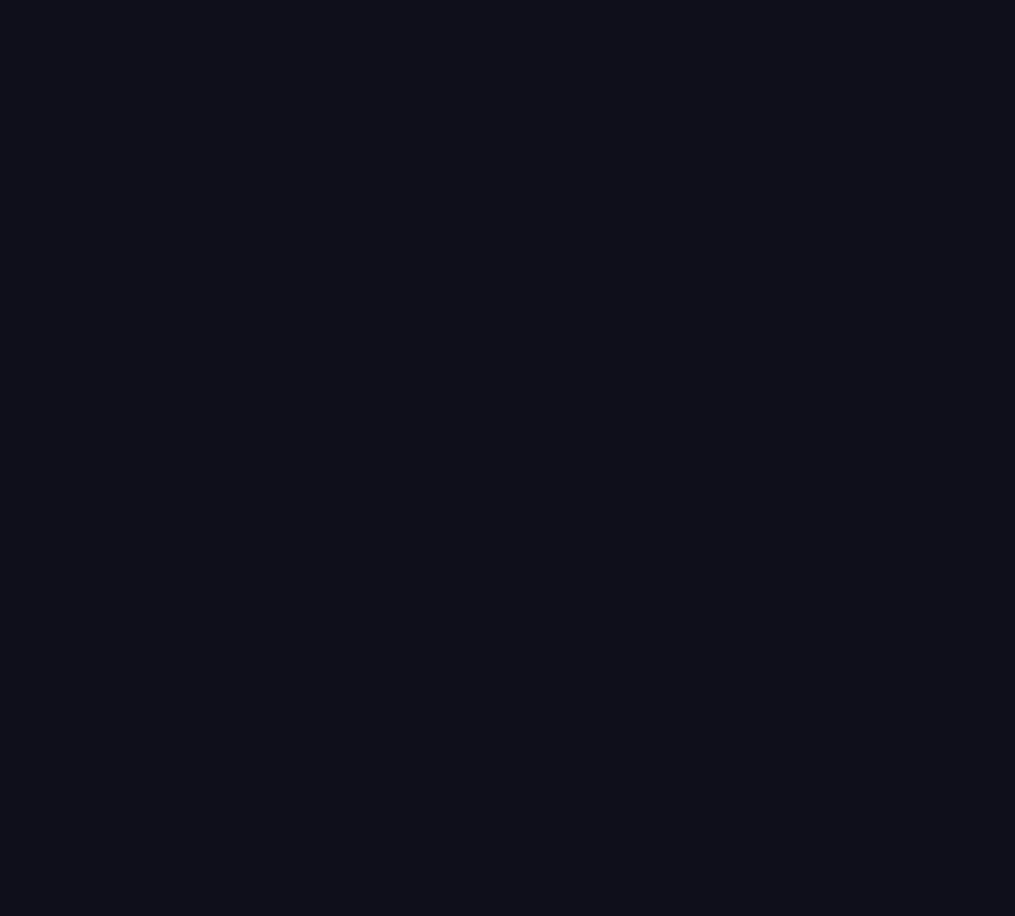
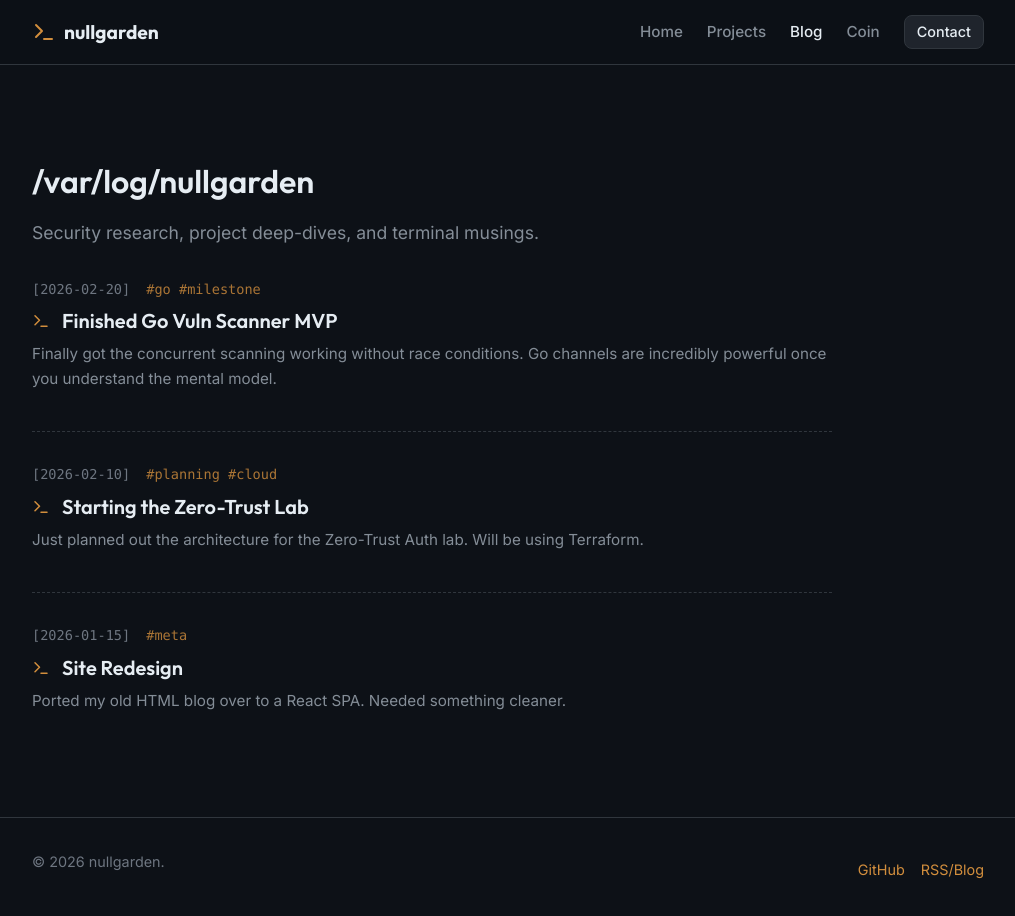
Before and after one commit to luketnc/LukeTaylorPortfolio, a React (Vite) app: page /blog in a window 1280 px wide. Before the commit this address had no page. Shown: the top 916 px of the page, without its empty margins (132-1147 px from the left). Before the commit the page ends 800 px from the top, so only its background shows below. Built offline with nearby package versions, Linux system fonts and the light colour scheme.

Commit message:
Changed blog setup and contact page
CHanged the setup

```diff
--- a/src/App.jsx
+++ b/src/App.jsx
@@ -4,7 +4,8 @@ import Layout from './components/Layout';
 import Home from './pages/Home';
 import ProjectsIndex from './pages/ProjectsIndex';
 import ProjectDetail from './pages/ProjectDetail';
-import Updates from './pages/Updates';
+import Blog from './pages/Blog';
+import BlogPost from './pages/BlogPost';
 import Coin from './pages/Coin';
 import Contact from './pages/Contact';
 
@@ -16,7 +17,8 @@ function App() {
           <Route index element={<Home />} />
           <Route path="projects" element={<ProjectsIndex />} />
           <Route path="projects/:slug" element={<ProjectDetail />} />
-          <Route path="updates" element={<Updates />} />
+          <Route path="blog" element={<Blog />} />
+          <Route path="blog/:slug" element={<BlogPost />} />
           <Route path="coin" element={<Coin />} />
           <Route path="contact" element={<Contact />} />
         </Route>
--- /dev/null
+++ b/src/components/BlogPreview.jsx
@@ -0,0 +1,26 @@
+import { Link } from 'react-router-dom';
+import { Terminal } from 'lucide-react';
+
+export default function BlogPreview({ post }) {
+    const formattedDate = new Date(post.date).toISOString().split('T')[0]; // Format: YYYY-MM-DD
+
+    return (
+        <article className="blog-preview-item">
+            <div className="blog-preview-meta">
+                <span className="blog-preview-date">[{formattedDate}]</span>
+                {post.tags && (
+                    <span className="blog-preview-tags">
+                        {post.tags.map(tag => `#${tag.toLowerCase()}`).join(' ')}
+                    </span>
+                )}
+            </div>
+
+            <h3 className="blog-preview-title">
+                <Terminal size={18} className="blog-prompt-icon" />
+                <Link to={`/blog/${post.slug}`}>{post.title}</Link>
+            </h3>
+
+            <p className="blog-preview-excerpt">{post.excerpt}</p>
+        </article>
+    );
+}
--- a/src/components/Footer.jsx
+++ b/src/components/Footer.jsx
@@ -9,7 +9,7 @@ export default function Footer() {
                     <div className="footer-links">
                         {/* Keeping it pseudonymous as requested */}
                         <a href="https://github.com" target="_blank" rel="noopener noreferrer">GitHub</a>
-                        <a href="/updates">RSS/Updates</a>
+                        <a href="/blog">RSS/Blog</a>
                     </div>
                 </div>
             </div>
--- a/src/components/Navbar.jsx
+++ b/src/components/Navbar.jsx
@@ -9,7 +9,7 @@ export default function Navbar() {
   const links = [
     { name: 'Home', path: '/' },
     { name: 'Projects', path: '/projects' },
-    { name: 'Updates', path: '/updates' },
+    { name: 'Blog', path: '/blog' },
     { name: 'Coin', path: '/coin' },
   ];
 
--- a/src/data/mockData.js
+++ b/src/data/mockData.js
@@ -421,28 +421,34 @@ export const projectsData = [
     ...pgpKey
 ];
 
-export const updatesData = [
+export const blogData = [
     {
-        id: "update-1",
+        id: "post-1",
+        slug: "finished-go-vuln-scanner",
         date: "2026-02-20",
         title: "Finished Go Vuln Scanner MVP",
-        body: "Finally got the concurrent scanning working without race conditions. Go channels are incredibly powerful once you understand the mental model. Next step: writing tests.",
+        excerpt: "Finally got the concurrent scanning working without race conditions. Go channels are incredibly powerful once you understand the mental model.",
+        content: `Finally got the concurrent scanning working without race conditions. Go channels are incredibly powerful once you understand the mental model. Next step: writing tests.\n\n## The Problem\nWhen dealing with scaling out network sweeps, waiting on blocking IO sequentially is brutal.\n\n### The Solution\nUsing standard Go primitives like WaitGroups and Channels allows for effortless concurrent executions without race-condition panics... if you do it right. Here is a sample metric:\n- Sequential: 120s\n- Concurrent (10 workers): 14s\n\nNot bad for a weekend project.`,
         tags: ["Go", "Milestone"],
         relatedProjectSlug: "vuln-scanner-go"
     },
     {
-        id: "update-2",
+        id: "post-2",
+        slug: "starting-zero-trust-lab",
         date: "2026-02-10",
         title: "Starting the Zero-Trust Lab",
-        body: "Just planned out the architecture for the Zero-Trust Auth lab. Will be using Terraform to make it easily reproducible. Planning to focus heavily on AWS IAM permissions boundaries.",
+        excerpt: "Just planned out the architecture for the Zero-Trust Auth lab. Will be using Terraform.",
+        content: `Just planned out the architecture for the Zero-Trust Auth lab. Will be using Terraform to make it easily reproducible. Planning to focus heavily on AWS IAM permissions boundaries.\n\nI want to simulate 3 distinct attack paths:\n1. SSRF to Instance Metadata\n2. Over-permissive S3 Bucket Policy\n3. Token theft via compromised local machine\n\nI'll be publishing the IAC scripts soon.`,
         tags: ["Planning", "Cloud"],
         relatedProjectSlug: "auth-lab-infra"
     },
     {
-        id: "update-3",
+        id: "post-3",
+        slug: "site-redesign-react",
         date: "2026-01-15",
         title: "Site Redesign",
-        body: "Ported my old HTML blog over to a React SPA. Needed something cleaner that reflected my focus better. Decided to go with a dark 'security' aesthetic.",
+        excerpt: "Ported my old HTML blog over to a React SPA. Needed something cleaner.",
+        content: `Ported my old HTML blog over to a React SPA. Needed something cleaner that reflected my focus better. Decided to go with a dark 'security' aesthetic, avoiding traditional web-dev frameworks that pull in unnecessary bloated defaults. Still looking into ways to minimize javascript bundle sizes for pure-text pages.`,
         tags: ["Meta"],
         relatedProjectSlug: null
     }
--- a/src/index.css
+++ b/src/index.css
@@ -614,21 +614,158 @@ button {
   color: var(--text-secondary);
 }
 
-/* -- Updates Page -- */
-.updates-list {
+/* -- Blog Index & Previews -- */
+.blog-list {
   display: flex;
   flex-direction: column;
   gap: var(--space-8);
   max-width: 800px;
 }
 
-.update-list-item {
+.blog-preview-item {
   padding-bottom: var(--space-6);
-  border-bottom: 1px solid var(--border-color);
+  border-bottom: 1px dashed var(--border-color);
 }
 
-.update-list-item:last-child {
+.blog-preview-item:last-child {
   border-bottom: none;
+}
+
+.blog-preview-meta {
+  display: flex;
+  gap: var(--space-4);
+  color: var(--text-muted);
+  font-family: var(--font-mono);
+  font-size: 0.85rem;
+  margin-bottom: var(--space-2);
+}
+
+.blog-preview-tags {
+  color: var(--accent-color);
+  opacity: 0.8;
+}
+
+.blog-preview-title {
+  display: flex;
+  align-items: center;
+  gap: var(--space-3);
+  font-size: 1.25rem;
+  margin-bottom: var(--space-2);
+}
+
+.blog-preview-title a {
+  color: var(--text-primary);
+}
+
+.blog-preview-title a:hover {
+  color: var(--accent-color);
+}
+
+.blog-prompt-icon {
+  color: var(--accent-color);
+}
+
+.blog-preview-excerpt {
+  color: var(--text-secondary);
+  font-size: 0.95rem;
+  font-family: var(--font-sans);
+}
+
+/* -- Blog Post -- */
+.blog-post-header {
+  margin-bottom: var(--space-8);
+  padding-bottom: var(--space-6);
+  border-bottom: 2px solid var(--accent-glow);
+}
+
+.blog-post-meta {
+  display: flex;
+  justify-content: space-between;
+  color: var(--text-muted);
+  font-family: var(--font-mono);
+  font-size: 0.9rem;
+  margin-bottom: var(--space-4);
+}
+
+.blog-post-title {
+  font-size: clamp(2rem, 5vw, 3rem);
+  color: var(--text-primary);
+}
+
+/* Markdown Styles */
+.markdown-body {
+  color: var(--text-primary);
+  line-height: 1.7;
+  font-size: 1.05rem;
+  max-width: 800px;
+}
+
+.markdown-body h2 {
+  margin-top: var(--space-8);
+  margin-bottom: var(--space-4);
+  color: var(--accent-color);
+  font-size: 1.5rem;
+  display: flex;
+  align-items: center;
+}
+
+.markdown-body h2::before {
+  content: '##';
+  opacity: 0.4;
+  margin-right: var(--space-2);
+  font-family: var(--font-mono);
+}
+
+.markdown-body h3 {
+  margin-top: var(--space-6);
+  margin-bottom: var(--space-3);
+  font-size: 1.25rem;
+  display: flex;
+  align-items: center;
+}
+
+.markdown-body h3::before {
+  content: '###';
+  opacity: 0.4;
+  margin-right: var(--space-2);
+  font-family: var(--font-mono);
+}
+
+.markdown-body p {
+  margin-bottom: var(--space-4);
+}
+
+.markdown-body ul {
+  list-style-type: square;
+  padding-left: var(--space-6);
+  margin-bottom: var(--space-4);
+}
+
+.markdown-body li {
+  margin-bottom: var(--space-2);
+}
+
+.markdown-body code {
+  background: var(--surface-hover);
+  padding: 0.2rem 0.4rem;
+  border-radius: var(--radius-sm);
+  font-family: var(--font-mono);
+  font-size: 0.85em;
+  color: var(--accent-hover);
+}
+
+.back-link {
+  font-family: var(--font-mono);
+  display: inline-flex;
+  align-items: center;
+  gap: var(--space-2);
+  color: var(--text-muted);
+  font-size: 0.9rem;
+  margin-bottom: var(--space-6);
+}
+
+.back-link:hover {
+  color: var(--accent-color);
 }
 
 /* -- Coin Page -- */
--- /dev/null
+++ b/src/pages/Blog.jsx
@@ -0,0 +1,19 @@
+import { blogData } from '../data/mockData';
+import BlogPreview from '../components/BlogPreview';
+
+export default function Blog() {
+    return (
+        <div className="blog-page container section-padding">
+            <header className="page-header">
+                <h1>/var/log/nullgarden</h1>
+                <p className="page-subtitle">Security research, project deep-dives, and terminal musings.</p>
+            </header>
+
+            <div className="blog-list">
+                {blogData.map(post => (
+                    <BlogPreview key={post.id} post={post} />
+                ))}
+            </div>
+        </div>
+    );
+}
--- /dev/null
+++ b/src/pages/BlogPost.jsx
@@ -0,0 +1,50 @@
+import { useParams, Link } from 'react-router-dom';
+import { blogData } from '../data/mockData';
+import ReactMarkdown from 'react-markdown';
+import remarkGfm from 'remark-gfm';
+import remarkBreaks from 'remark-breaks';
+import rehypeRaw from 'rehype-raw';
+import { ArrowLeft } from 'lucide-react';
+
+export default function BlogPost() {
+    const { slug } = useParams();
+    const post = blogData.find(p => p.slug === slug);
+
+    if (!post) {
+        return (
+            <div className="container section-padding text-center">
+                <h2>Post not found.</h2>
+                <Link to="/blog" className="btn btn-secondary" style={{marginTop: '1rem'}}>Return to Logs</Link>
+            </div>
+        );
+    }
+
+    const formattedDate = new Date(post.date).toISOString().split('T')[0];
+
+    return (
+        <div className="blog-post-page container section-padding">
+            <Link to="/blog" className="back-link">
+                <ArrowLeft size={16} /> cd ..
+            </Link>
+
+            <article className="blog-post-content mt-8">
+                <header className="blog-post-header">
+                    <div className="blog-post-meta">
+                        <span className="blog-date">[{formattedDate}]</span>
+                        <span className="blog-tags">{post.tags?.map(t => `#${t.toLowerCase()}`).join(' ')}</span>
+                    </div>
+                    <h1 className="blog-post-title">{post.title}</h1>
+                </header>
+
+                <div className="markdown-body">
+                    <ReactMarkdown
+                        remarkPlugins={[remarkGfm, remarkBreaks]}
+                        rehypePlugins={[rehypeRaw]}
+                    >
+                        {post.content}
+                    </ReactMarkdown>
+                </div>
+            </article>
+        </div>
+    );
+}
--- a/src/pages/Home.jsx
+++ b/src/pages/Home.jsx
@@ -1,12 +1,12 @@
-import { projectsData, updatesData } from '../data/mockData';
+import { projectsData, blogData } from '../data/mockData';
 import ProjectCard from '../components/ProjectCard';
-import UpdateItem from '../components/UpdateItem';
+import BlogPreview from '../components/BlogPreview';
 import { Link } from 'react-router-dom';
 import { Key, Server, Terminal, ArrowRight } from 'lucide-react';
 
 export default function Home() {
     const featuredProjects = projectsData.filter(p => p.featured).slice(0, 3);
-    const latestUpdate = updatesData[0];
+    const latestPost = blogData[0];
 
     return (
         <div className="home-page">
@@ -66,14 +66,14 @@ export default function Home() {
 
             {/* Latest Update */}
             {
-                latestUpdate && (
+                latestPost && (
                     <section className="latest-update-section container section-padding">
                         <div className="section-header">
-                            <h2>Latest Update</h2>
-                            <Link to="/updates" className="view-all-link">All Updates →</Link>
+                            <h2>Latest Post</h2>
+                            <Link to="/blog" className="view-all-link">All Posts →</Link>
                         </div>
                         <div className="latest-update-card">
-                            <UpdateItem update={latestUpdate} />
+                            <BlogPreview post={latestPost} />
                         </div>
                     </section>
                 )
```
Also changed, not shown: src/pages/Contact.jsx (+18 -82 lines).
